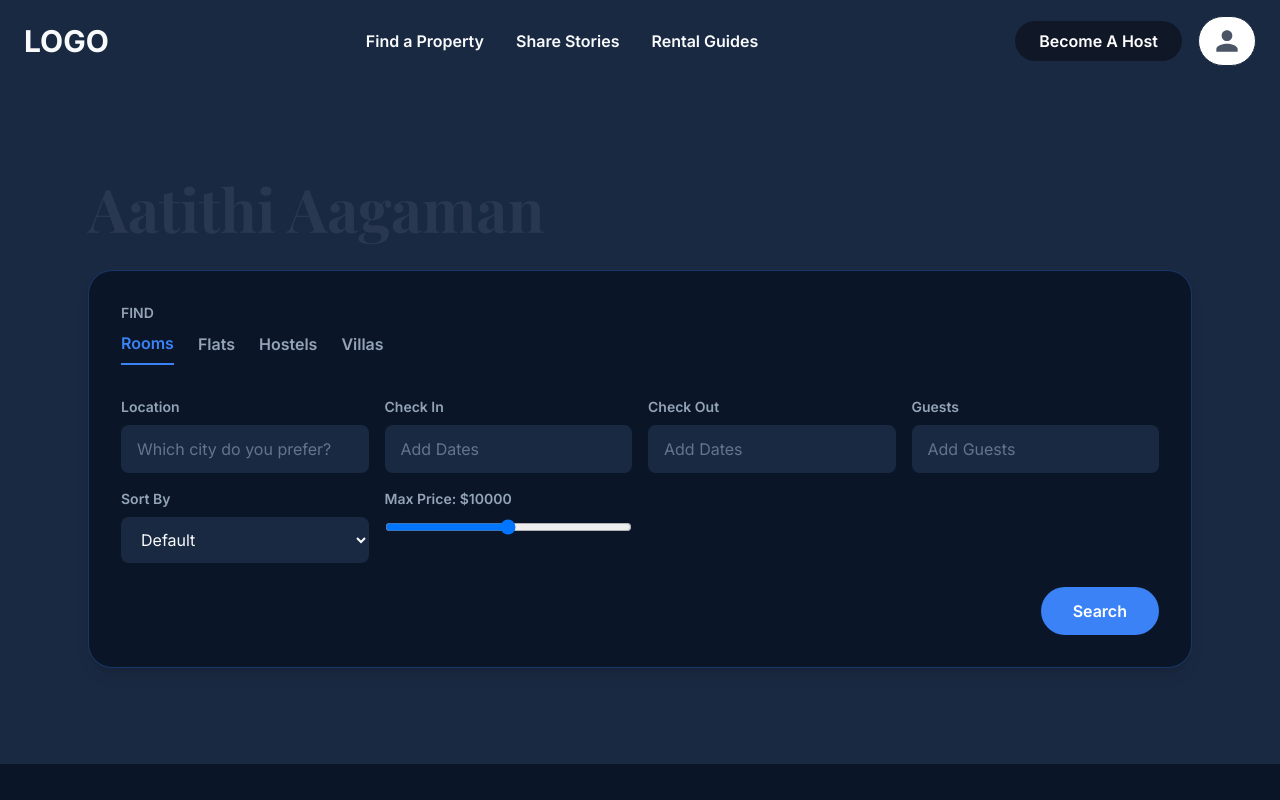
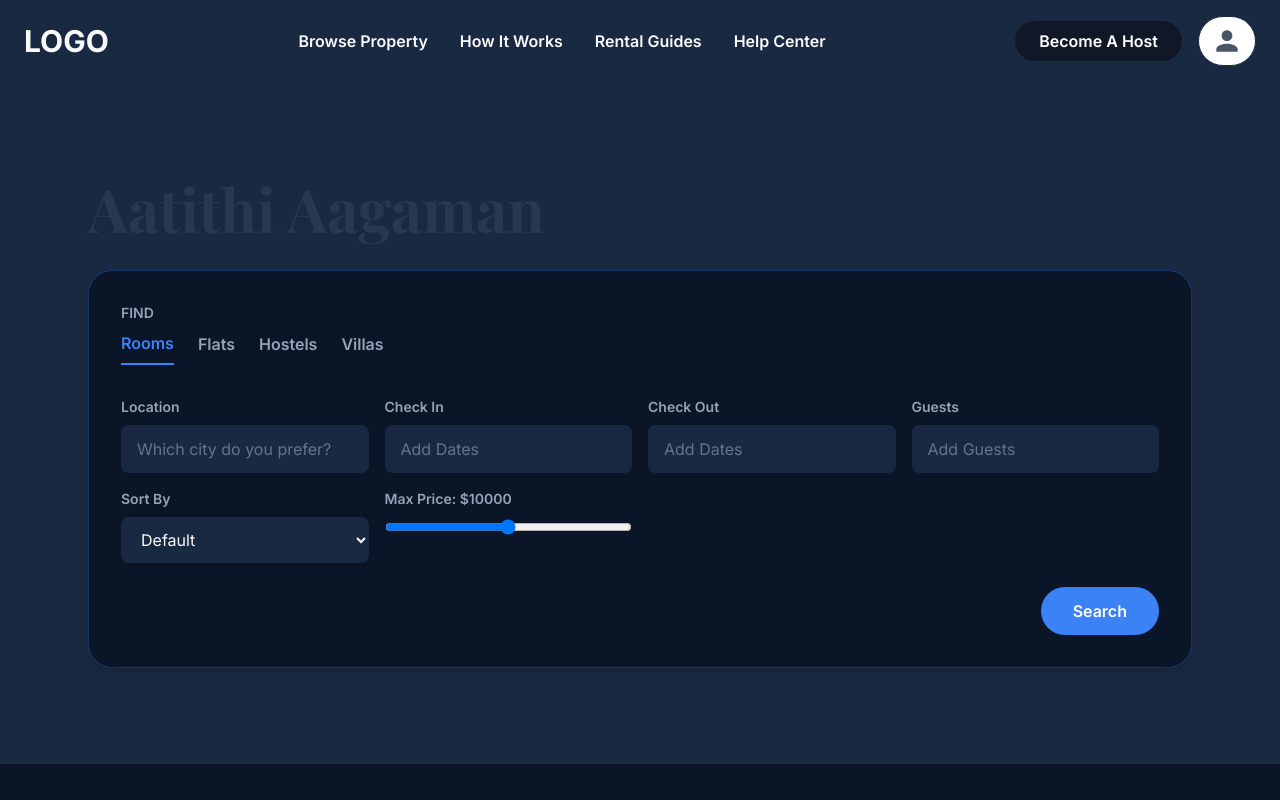
Before and after one commit to AadiAcharya/aaathiti_aagaman, a React (Vite) app: page / in a window 1280 px wide. Shown: the top 800 px of the page. Built offline with nearby package versions, Linux system fonts and the light colour scheme.

Commit message:
making header changes

```diff
--- a/src/components/Header.jsx
+++ b/src/components/Header.jsx
@@ -37,14 +37,14 @@ export default function Header() {
             className="hover:text-accent transition"
             data-node-id="2:3648"
           >
-            Find a Property
+           Browse Property
           </Link>
           <Link
             to="/"
             className="hover:text-accent transition"
             data-node-id="2:3649"
           >
-            Share Stories
+            How It Works
           </Link>
           <Link
             to="/"
@@ -53,13 +53,13 @@ export default function Header() {
           >
             Rental Guides
           </Link>
-          {/* <Link
+          <Link
             to="/"
             className="hover:text-accent transition"
             data-node-id="2:3651"
           >
-            Download Mobile App
-          </Link> */}
+            Help Center
+          </Link>
         </nav>
 
         {/* Right Section - Desktop */}
```
